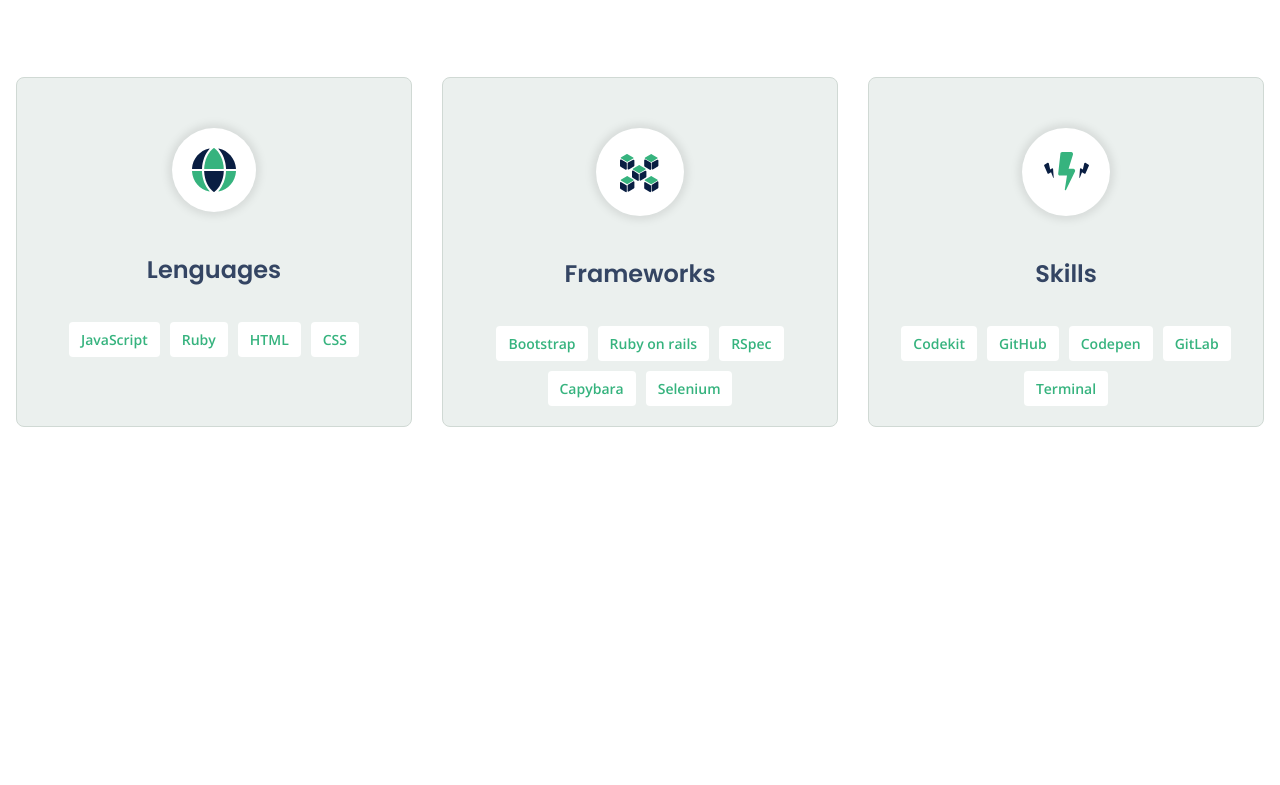
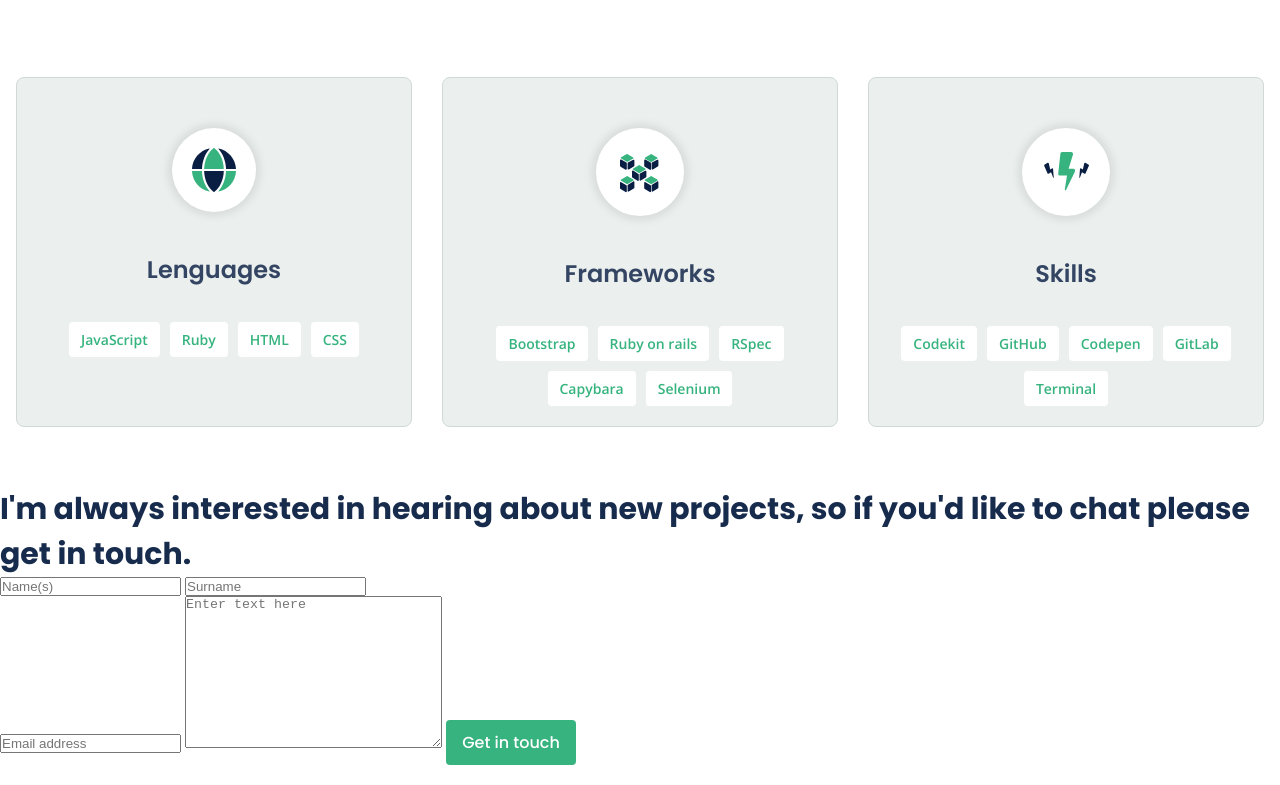
Before and after one commit to mauriciomonta/web_portfolio, a plain HTML site: page index.html in a window 1280 px wide. Shown: the part 2418-3203 px from the top of the page. Before the commit the page ends 2905 px from the top, so only its background shows below. Drawn offline with nearby package versions, Linux system fonts and the light colour scheme.

Commit message:
Add HTLM part of the contact form

```diff
--- a/index.html
+++ b/index.html
@@ -244,7 +244,58 @@
         </div>
       </div>
     </section>
-
+    <section id="contact">
+      <h3 class="title">
+        I'm always interested in hearing about new projects, so if you'd like to
+        chat please get in touch.
+      </h3>
+      <form
+        class="contactform"
+        action="https://formspree.io/f/xleakvjk"
+        method="POST"
+      >
+        <!--REPLACE THE LINK-->
+        <div class="fullname">
+          <input
+            type="text"
+            id="name"
+            name="user_name"
+            required
+            maxlength="30"
+            placeholder="Name(s)"
+          />
+          <input
+            type="text"
+            id="surname"
+            name="user_surname"
+            maxlength="30"
+            placeholder="Surname"
+          />
+        </div>
+        <input
+          type="email"
+          id="email"
+          name="email"
+          required
+          placeholder="Email address"
+        />
+        <textarea
+          name="message"
+          rows="10"
+          cols="30"
+          maxlength="500"
+          placeholder="Enter text here"
+        ></textarea>
+        <button
+          class="card-btn btnsubmit"
+          type="submit"
+          id="submit"
+          name="submit"
+        >
+          Get in touch
+        </button>
+      </form>
+    </section>
     <!--scripts-->
     <script src="jquery-3.6.0.min.js"></script>
     <script src="script.js"></script>
```
